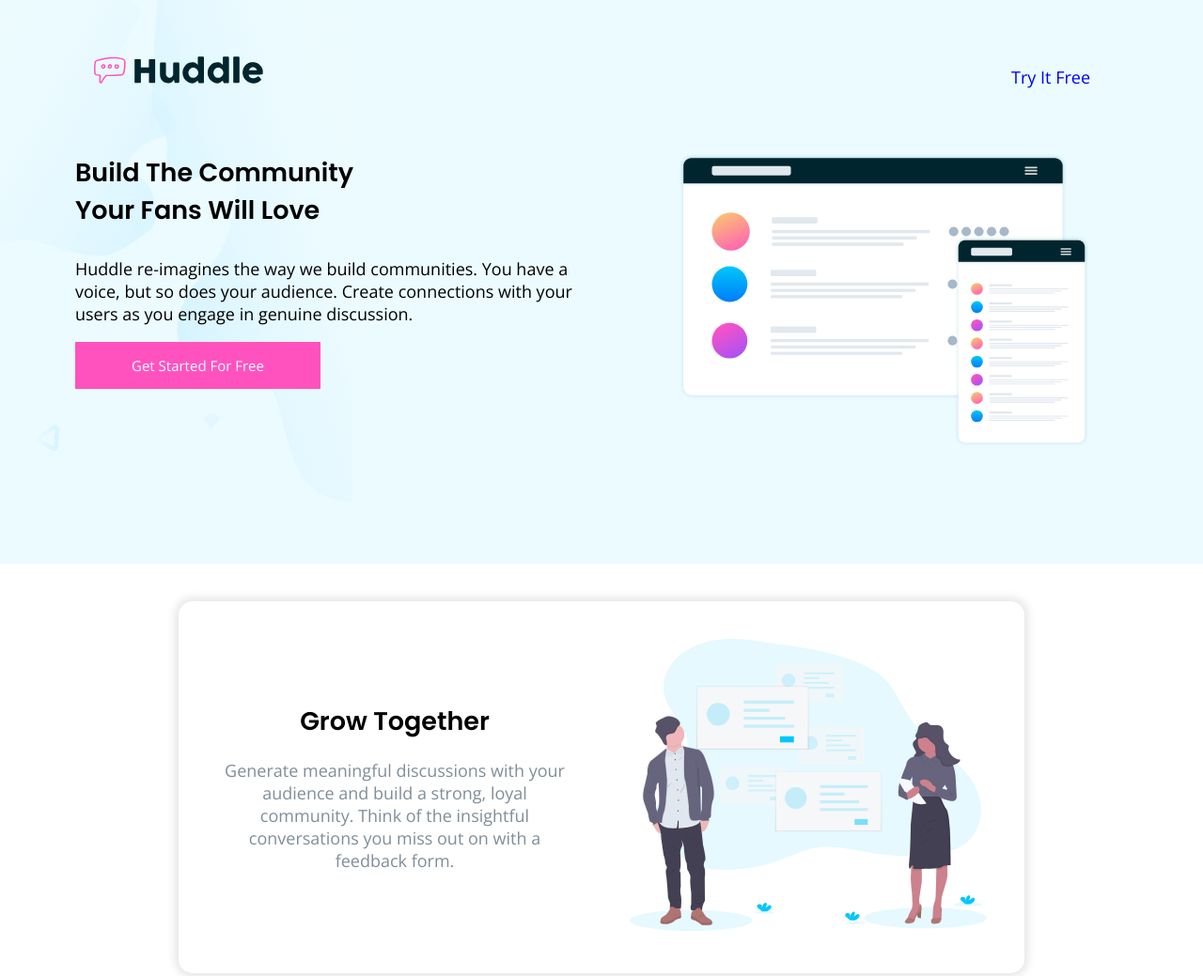
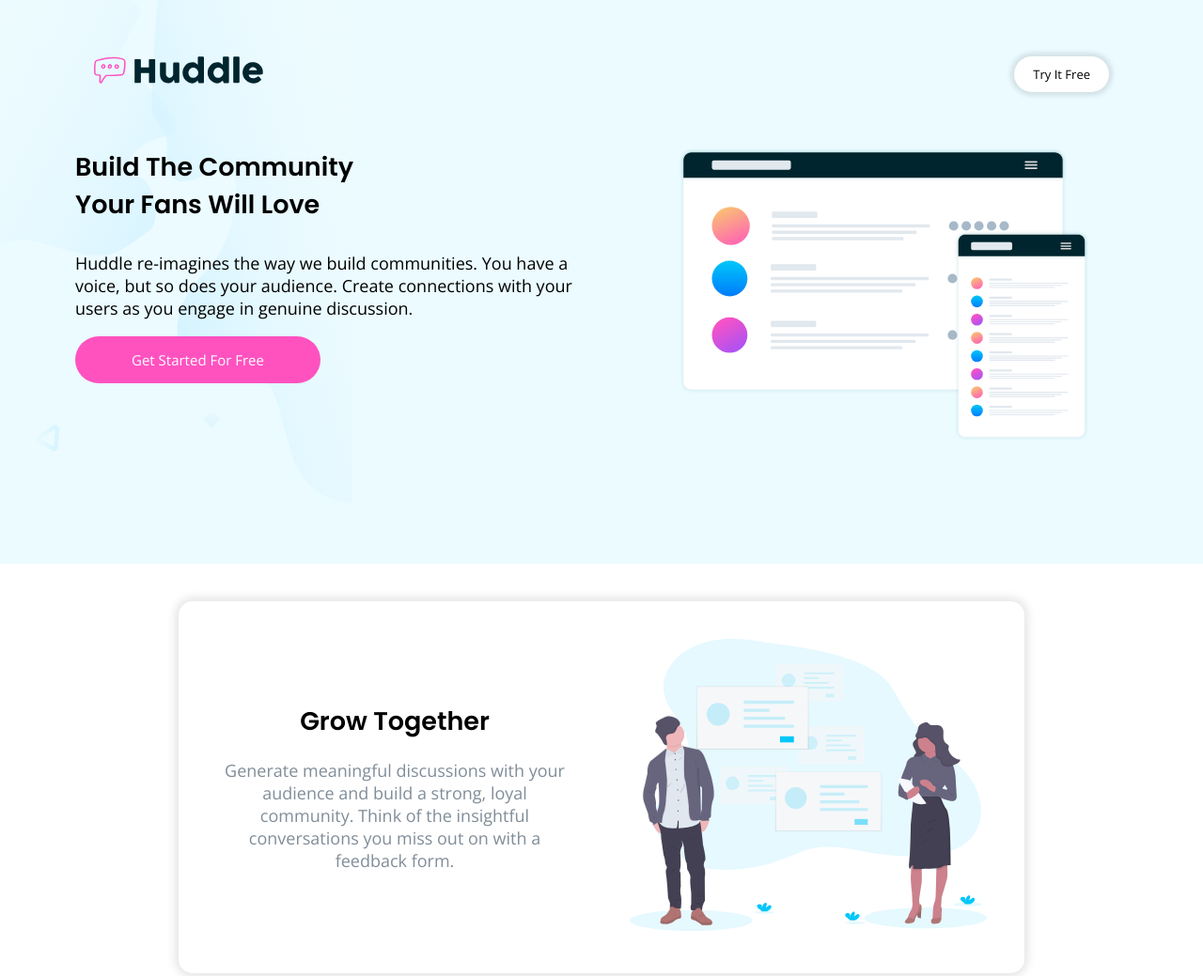
Before and after one commit to igoorferrao/projeto1, a plain HTML site: page index.html in a window 1280 px wide. Shown: the top 1039 px of the page at 94% size. Drawn offline with nearby package versions, Linux system fonts and the light colour scheme.

Commit message:
Update styles.css
Buttons Changes

```diff
--- a/styles.css
+++ b/styles.css
@@ -12,7 +12,7 @@
   box-sizing: border-box;
 }
 
-body, button {    /* Definindo Tamanho da fonte, família e weight */
+body, .try-button {    /* Definindo Tamanho da fonte, família e weight */
   font-size: 18px;
   font-family: 'Open Sans';
   font-weight: 400;
@@ -35,9 +35,11 @@ button {      /* Características de um botão */
   font-size: 15px;
   background-color: hsl(322, 100%, 66%);
   padding: 15px 60px;
+  border-radius: 50px;
 }
 
 a {
+  font-weight: 400;
   text-decoration: none;
 }
 
@@ -72,14 +74,22 @@ nav > .logo > img {  /* Acessando o Logo HUDDLE*/
   width: 180px;
 }
 
-nav > a > .try-button { /*Ajustando O botão de Try It Free*/
+nav a {
+  color: black;
+
+  padding: 10px 20px
+}
+
+nav > .try-button { /*Ajustando O botão de Try It Free*/
   background-color: #fff;
   font-size: 13px;
   box-shadow: 0 0 5px 4px rgba(0, 0, 0, 0.1);
+  border-radius: 50px;
+  padding-top: 10px;
 }
 
-nav > a > .try-button:hover, /* Ao colocar o mouse em cima para interação css*/
-nav > a > .try-button:visited {
+nav > .try-button:hover, /* Ao colocar o mouse em cima para interação css*/
+nav > .try-button:visited {
   background-color: rgb(250, 250, 250);
   cursor: pointer;
 }
```
